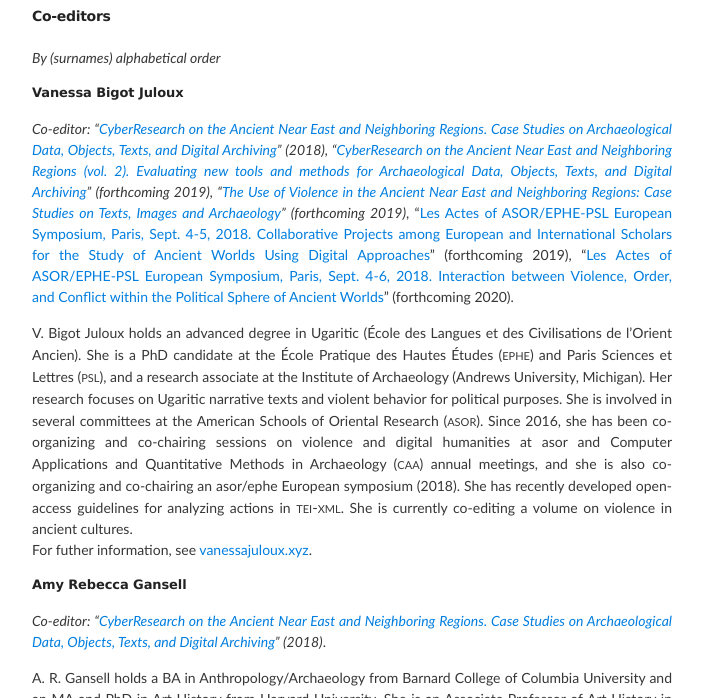
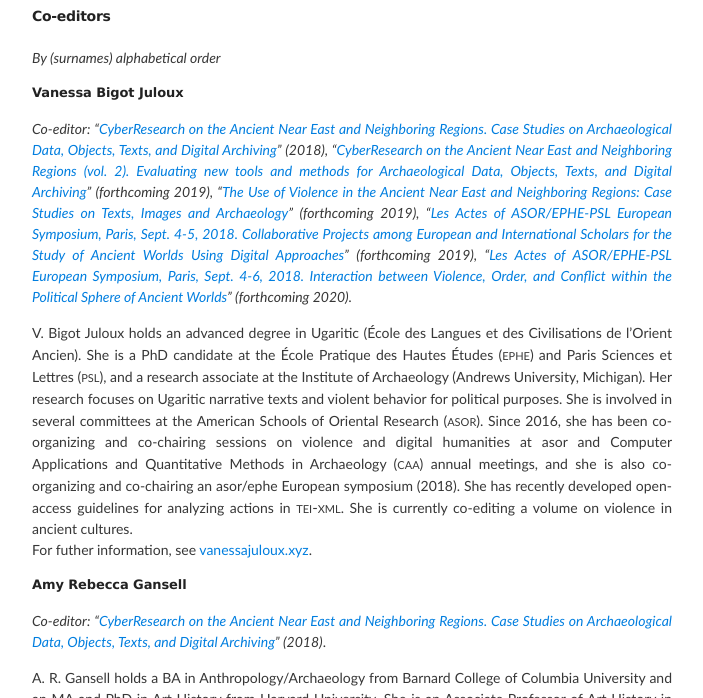
Before and after one commit to vbigot-juloux/ane-research-humanities, a Jekyll site: the page built from About.md, in a window 1280 px wide and 900 px high, cut to the strip 202-900 px from the top of the window. Shown: the whole strip, without its empty margins (288-991 px from the left). Built offline with Jekyll 4.4.1, drawn with Linux system fonts in a browser that asks for light colours; the repository's description, which GitHub fills in, is left out.

```diff
--- a/About.md
+++ b/About.md
@@ -7,7 +7,7 @@ title: About
 _By (surnames) alphabetical order_
 
 <h3><a name="bigot-juloux"></a>Vanessa Bigot Juloux</h3>
-<p><em>Co-editor: “<a href="http://ane-research-humanities.science/docs/CyberResearch-vol1">CyberResearch on the Ancient Near East and Neighboring Regions. Case Studies on Archaeological Data, Objects, Texts, and Digital Archiving</a>” (2018), “<a href="http://ane-research-humanities.science/docs/CyberResearch-vol2">CyberResearch on the Ancient Near East and Neighboring Regions (vol. 2). Evaluating new tools and methods for Archaeological Data, Objects, Texts, and Digital Archiving</a>” (forthcoming 2019), “<a href="http://ane-research-humanities.science/docs/Violence-vol1">The Use of Violence in the Ancient Near East and Neighboring Regions: Case Studies on Texts, Images and Archaeology</a>” (forthcoming 2019)</em>, “<a href="http://ane-research-humanities.science/docs/ASOR-EPHE-PSL-European-Symposium">Les Actes of ASOR/EPHE-PSL European Symposium, Paris, Sept. 4-5, 2018. Collaborative Projects among European and International Scholars for the Study of Ancient Worlds Using Digital Approaches</a>” (forthcoming 2019), “<a href="http://ane-research-humanities.science/docs/ASOR-EPHE-PSL-European-Symposium">Les Actes of ASOR/EPHE-PSL European Symposium, Paris, Sept. 4-6, 2018. Interaction between Violence, Order, and Conflict within the Political Sphere of Ancient Worlds</a>” (forthcoming 2020).</p>
+<p><em>Co-editor: “<a href="http://ane-research-humanities.science/docs/CyberResearch-vol1">CyberResearch on the Ancient Near East and Neighboring Regions. Case Studies on Archaeological Data, Objects, Texts, and Digital Archiving</a>” (2018), “<a href="http://ane-research-humanities.science/docs/CyberResearch-vol2">CyberResearch on the Ancient Near East and Neighboring Regions (vol. 2). Evaluating new tools and methods for Archaeological Data, Objects, Texts, and Digital Archiving</a>” (forthcoming 2019), “<a href="http://ane-research-humanities.science/docs/Violence-vol1">The Use of Violence in the Ancient Near East and Neighboring Regions: Case Studies on Texts, Images and Archaeology</a>” (forthcoming 2019), “<a href="http://ane-research-humanities.science/docs/ASOR-EPHE-PSL-European-Symposium">Les Actes of ASOR/EPHE-PSL European Symposium, Paris, Sept. 4-5, 2018. Collaborative Projects among European and International Scholars for the Study of Ancient Worlds Using Digital Approaches</a>” (forthcoming 2019), “<a href="http://ane-research-humanities.science/docs/ASOR-EPHE-PSL-European-Symposium">Les Actes of ASOR/EPHE-PSL European Symposium, Paris, Sept. 4-6, 2018. Interaction between Violence, Order, and Conflict within the Political Sphere of Ancient Worlds</a>” (forthcoming 2020).</em></p>
 <p>V. Bigot Juloux holds an advanced degree in Ugaritic (École des Langues et des Civilisations de l’Orient Ancien). She is a PhD candidate at the École Pratique des Hautes Études (<span class="small">ephe</span>) and Paris Sciences et Lettres (<span class="small">psl</span>), and a research associate at the Institute of Archaeology (Andrews University, Michigan). Her research focuses on Ugaritic narrative texts and violent behavior for political purposes. She is involved in several committees at the American Schools of Oriental Research (<span class="small">asor</span>). Since 2016, she has been co-organizing and co-chairing sessions on violence and digital humanities at asor and Computer Applications and Quantitative Methods in Archaeology (<span class="small">caa</span>) annual meetings, and she is also co-organizing and co-chairing an asor/ephe European symposium (2018). She has recently developed open-access guidelines for analyzing actions in <span class="small">tei-xml</span>. She is currently co-editing a volume on violence in ancient cultures.<br />
 For futher information, see <a href="http://vanessajuloux.xyz" target="_blank">vanessajuloux.xyz</a>.</p>
 
```
